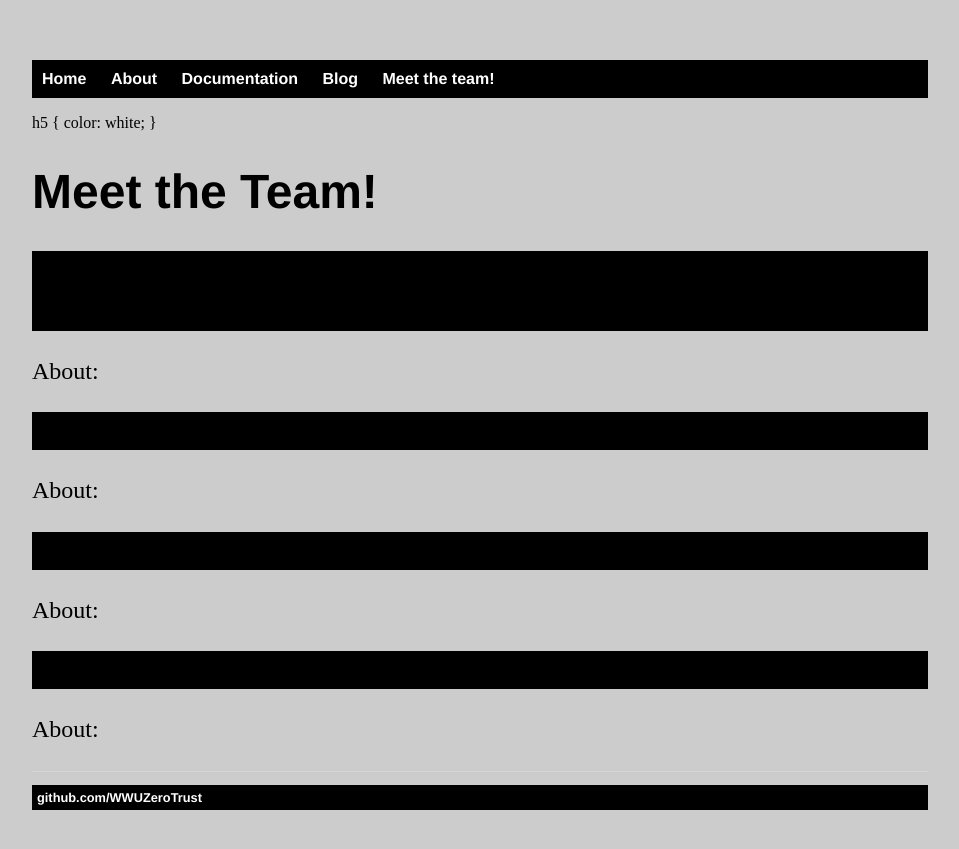
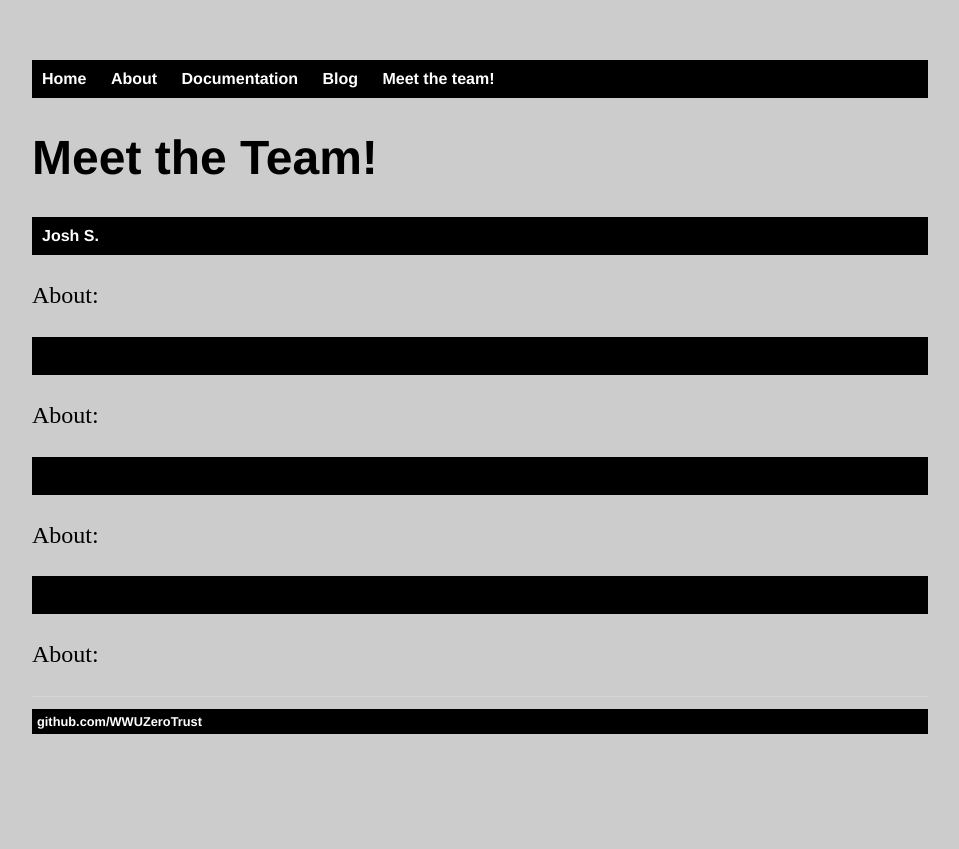
Before and after one commit to WWUZeroTrust/WWUZeroTrust.github.io, a Jekyll site: the page built from meet/index.html, in a window 1280 px wide. Shown: the top 849 px of the page, without its empty margins (160-1119 px from the left). Built offline with Jekyll 4.4.1, drawn with Linux system fonts in a browser that asks for light colours.

Commit message:
Update index.html

```diff
--- a/meet/index.html
+++ b/meet/index.html
@@ -2,12 +2,20 @@
 layout: default
 title: Meet the Team!
 ---
-h5 {
+<!DOCTYPE html>
+<html>
+<head>
+<style>
+
+cw{
   color: white;
 }
+</style>
+</head>
+<body>
 	<h1>{{ page.title }}</h1>
 
-<nav><ul><b><h5>Josh S.</h5></a></nav></ul></b></p>
+<nav><ul><b><cw>Josh S.</cw></a></nav></ul></b></p>
         <p>About:</p>
 <nav><ul>><b>Sam D.</a></nav></ul></b></p>
         <p>About:</p>
```
